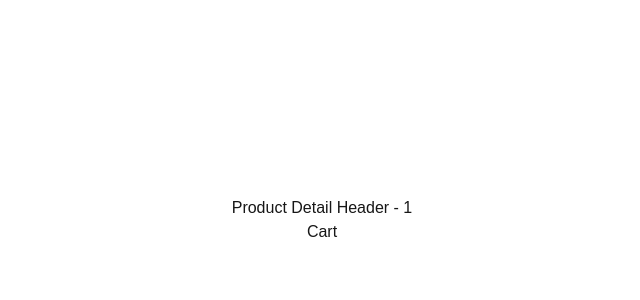
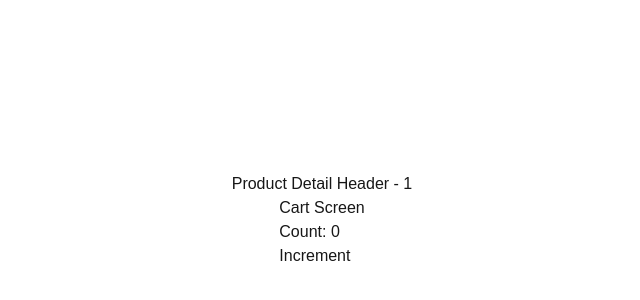
Before and after one commit to SS-SeinShwe/Learning-Next-js, a Next.js app: page /product/1/cart in a window 1280 px wide. Shown: the part 180-480 px from the top of the page, without its empty margins (318-958 px from the left). Built offline with nearby package versions, Linux system fonts and the light colour scheme.

Commit message:
Add interactive cart counter

```diff
--- a/app/product/[productId]/cart/page.tsx
+++ b/app/product/[productId]/cart/page.tsx
@@ -1,7 +1,16 @@
-import React from "react";
+"use client";
+
+import React, { useState } from "react";
 
 function Cart() {
-  return <div>Cart</div>;
+  const [count, setCount] = useState(0);
+  return (
+    <div>
+      <p>Cart Screen</p>
+      <p>Count: {count}</p>
+      <button onClick={() => setCount(count + 1)}>Increment</button>
+    </div>
+  );
 }
 
 export default Cart;
```
